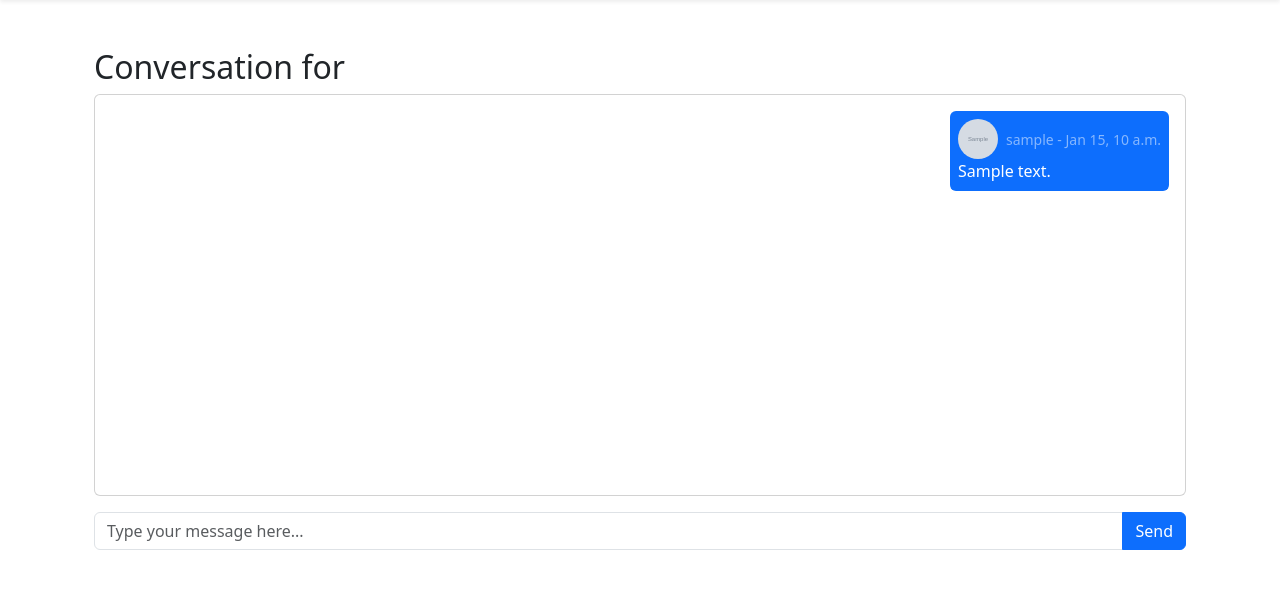
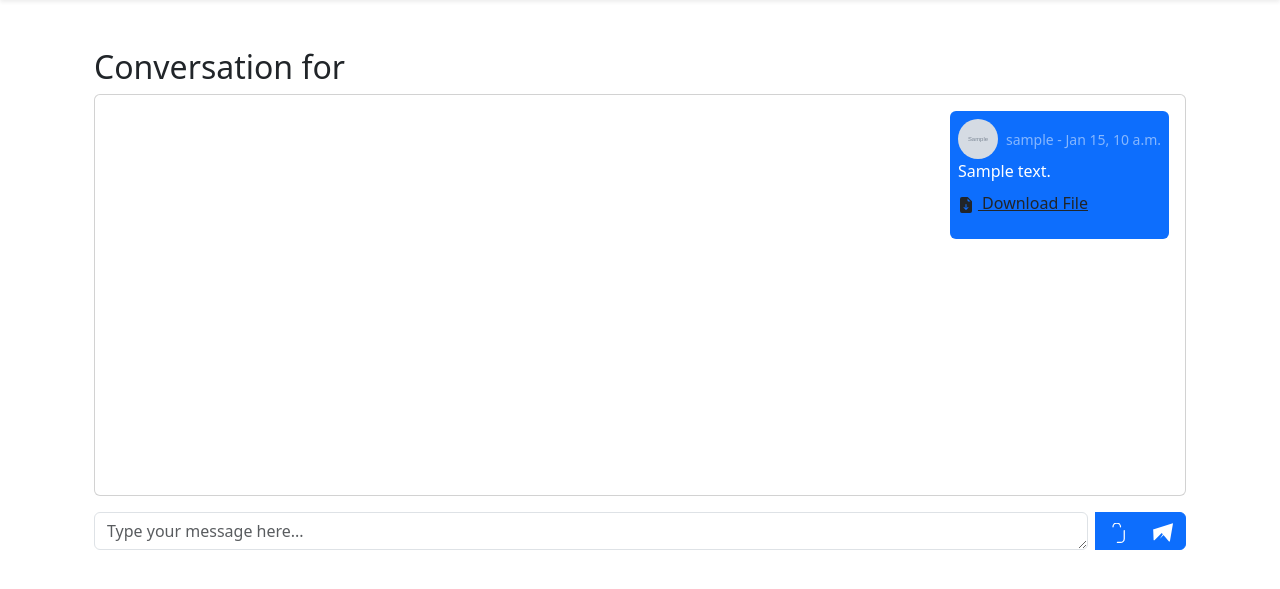
Before and after one commit to MrBojken/TalentLink, a Django app: page /threads/1/ in a window 1280 px wide. Shown: the part 67-656 px from the top of the page. Run offline with Django 5.2, Linux system fonts and the light colour scheme; a user stored in the database is signed in; tables that the repository leaves empty hold one stand-in row (values such as "Sample post"); grey boxes marked "Sample" are stand-in pictures; data that the repository does not hold is empty.

Commit message:
Add robust messaging with file attachments

```diff
--- a/core/forms.py
+++ b/core/forms.py
@@ -1,6 +1,6 @@
 from django import forms
 from django.contrib.auth.models import User
-from .models import Job, Proposal, Profile
+from .models import Job, Proposal, Profile, Message
 
 
 class UserSignUpForm(forms.ModelForm):
@@ -34,3 +34,12 @@
     class Meta:
         model = Profile
         fields = ['profile_picture', 'bio', 'hourly_rate', 'location', 'title', 'company_name']
+
+
+class MessageForm(forms.ModelForm):
+    body = forms.CharField(label='', widget=forms.Textarea(attrs={'class': 'form-control', 'rows': 1, 'placeholder': 'Type your message here...'}))
+    file = forms.FileField(required=False, widget=forms.ClearableFileInput(attrs={'class': 'form-control'}))
+
+    class Meta:
+        model = Message
+        fields = ['body', 'file']
--- a/core/models.py
+++ b/core/models.py
@@ -72,7 +72,8 @@
     thread = models.ForeignKey(Thread, on_delete=models.CASCADE, related_name='messages')
     sender = models.ForeignKey(User, on_delete=models.CASCADE, related_name='sent_messages')
     body = models.TextField()
+    file = models.FileField(upload_to='message_files/', null=True, blank=True)
     timestamp = models.DateTimeField(auto_now_add=True)
 
     def __str__(self):
-        return f'Message from {self.sender.username} on {self.timestamp.strftime("%Y-%m-%d %H:%M")}'
+        return f'{self.sender.username}: {self.body[:20]}'
--- a/core/views.py
+++ b/core/views.py
@@ -1,10 +1,10 @@
 from django.shortcuts import render, redirect, get_object_or_404
+from django.db.models import Q
 from django.contrib.auth import login
-from django.db.models import Q
 from django.contrib.auth.models import User
 from django.contrib.auth.decorators import login_required, user_passes_test
 from django.contrib import messages
-from .forms import UserSignUpForm, JobForm, ProposalForm, ProfileUpdateForm
+from .forms import UserSignUpForm, JobForm, ProposalForm, ProfileUpdateForm, MessageForm
 from .models import Profile, Job, Proposal, Thread, Message
 
 
@@ -177,19 +177,20 @@
 @login_required
 def thread_detail(request, pk):
     thread = get_object_or_404(Thread, pk=pk)
-    # Check if the current user is a participant in the thread
-    if not is_thread_participant(request.user, thread):
-        return redirect('home')
-
-    messages = thread.messages.all().order_by('timestamp')
+    messages = thread.messages.all()
 
     if request.method == 'POST':
-        body = request.POST.get('body')
-        if body:
-            Message.objects.create(thread=thread, sender=request.user, body=body)
+        form = MessageForm(request.POST, request.FILES)
+        if form.is_valid():
+            message = form.save(commit=False)
+            message.thread = thread
+            message.sender = request.user
+            message.save()
             return redirect('thread_detail', pk=thread.pk)
+    else:
+        form = MessageForm()
 
-    return render(request, 'core/thread_detail.html', {'thread': thread, 'messages': messages})
+    return render(request, 'core/thread_detail.html', {'thread': thread, 'messages': messages, 'form': form})
 
 
 def profile_view(request, username):
--- a/templates/core/thread_detail.html
+++ b/templates/core/thread_detail.html
@@ -1,10 +1,11 @@
 {% extends 'base.html' %}
+{% load static %}
 
 {% block content %}
 <div class="container mt-5">
     <h2>Conversation for {{ thread.job.title }}</h2>
     <div class="card">
-        <div class="card-body" style="height: 400px; overflow-y: scroll;">
+        <div class="card-body" id="message-container" style="height: 400px; overflow-y: scroll;">
             {% for message in messages %}
             <div class="d-flex mb-3 {% if message.sender == user %}justify-content-end{% else %}justify-content-start{% endif %}">
                 <div class="p-2 {% if message.sender == user %}bg-primary text-white{% else %}bg-light{% endif %} rounded" style="max-width: 75%;">
@@ -23,6 +24,16 @@
                         </small>
                     </div>
                     {{ message.body }}
+                    {% if message.file %}
+                        <p class="mt-2">
+                            <a href="{{ message.file.url }}" download class="text-decoration-underline text-dark">
+                                <svg xmlns="http://www.w3.org/2000/svg" width="16" height="16" fill="currentColor" class="bi bi-file-earmark-arrow-down-fill me-1" viewBox="0 0 16 16">
+                                    <path d="M9.293 0H4a2 2 0 0 0-2 2v12a2 2 0 0 0 2 2h8a2 2 0 0 0 2-2V4.707A1 1 0 0 0 13.707 4L10 .293A1 1 0 0 0 9.293 0zM9.5 3.5v-2l3 3h-2a1 1 0 0 1-1-1zM8 7a.5.5 0 0 1 .5.5v3.793l1.146-1.147a.5.5 0 0 1 .708.708l-2 2a.5.5 0 0 1-.708 0l-2-2a.5.5 0 0 1 .708-.708L7.5 11.293V7.5A.5.5 0 0 1 8 7z"/>
+                                </svg>
+                                Download File
+                            </a>
+                        </p>
+                    {% endif %}
                 </div>
             </div>
             {% empty %}
@@ -31,12 +42,45 @@
         </div>
     </div>
 
-    <form method="post" class="mt-3">
+    <form method="post" enctype="multipart/form-data" class="mt-3">
         {% csrf_token %}
         <div class="input-group">
-            <input type="text" name="body" class="form-control" placeholder="Type your message here...">
-            <button type="submit" class="btn btn-primary">Send</button>
+            <div class="flex-grow-1 me-2">
+                {{ form.body }}
+            </div>
+            <label class="btn btn-primary" for="id_file" title="Attach File">
+                <svg xmlns="http://www.w3.org/2000/svg" width="20" height="20" fill="currentColor" class="bi bi-paperclip" viewBox="0 0 16 16">
+                    <path d="M4.5 3a2.5 2.5 0 0 1 5 0 .5.5 0 0 0 1 0 3.5 3.5 0 0 0-7 0 .5.5 0 0 0 1 0z"/>
+                    <path d="M13.5 6a.5.5 0 0 0-1 0v6.5A2.5 2.5 0 0 1 10 15h-2.5a.5.5 0 0 0 0 1H10A3.5 3.5 0 0 0 13.5 12.5V6z"/>
+                </svg>
+            </label>
+            <input type="file" name="file" id="id_file" class="d-none">
+            <button type="submit" class="btn btn-primary" title="Send Message">
+                <svg xmlns="http://www.w3.org/2000/svg" width="20" height="20" fill="currentColor" class="bi bi-send" viewBox="0 0 16 16">
+                    <path d="M15.854.146a.5.5 0 0 1 .11.54L13.525 14.5a.5.5 0 0 1-.9.088L7.001 8.001l-5.626 5.626a.5.5 0 0 1-.908-.06L.18 5.75A.5.5 0 0 1 .075 5.25zM12 6l-6.5 6.5L8.5 8z"/>
+                </svg>
+            </button>
         </div>
+        <span id="file-name" class="text-muted small mt-1 d-block"></span>
     </form>
+
+    <script>
+        const fileInput = document.getElementById("id_file");
+        const fileNameSpan = document.getElementById("file-name");
+
+        fileInput.addEventListener("change", (event) => {
+            if (event.target.files.length > 0) {
+                fileNameSpan.textContent = `Attached: ${event.target.files[0].name}`;
+            } else {
+                fileNameSpan.textContent = "";
+            }
+        });
+    </script>
+    <script>
+        const messageContainer = document.getElementById('message-container');
+        if (messageContainer) {
+            messageContainer.scrollTop = messageContainer.scrollHeight;
+        }
+    </script>
 </div>
 {% endblock %}
```
